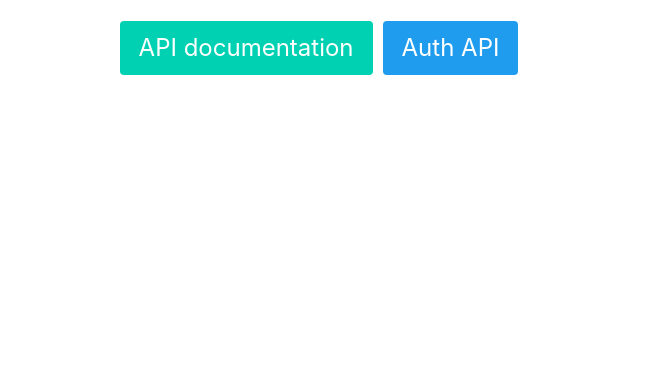
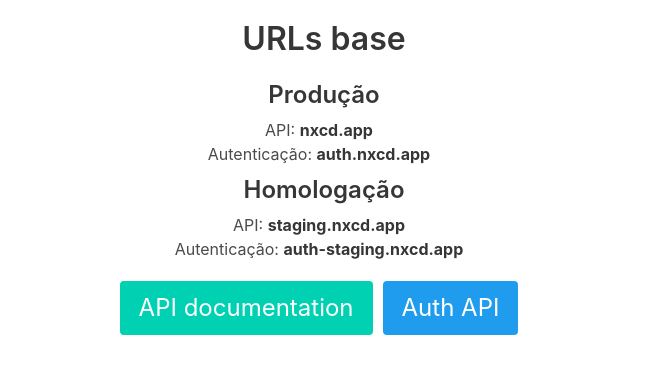
Before and after one commit to nxcd/docs, a plain HTML site: page index.html in a window 1280 px wide. Shown: the part 163-536 px from the top of the page, without its empty margins (316-964 px from the left). Drawn offline with nearby package versions, Linux system fonts and the light colour scheme.

Commit message:
Add base urls

```diff
--- a/index.html
+++ b/index.html
@@ -22,6 +22,18 @@
       height: 100px;
       margin-left: 150px;
     }
+
+    .base-urls {
+      margin-bottom: 20px;
+    }
+
+    .base-urls ul {
+      margin-bottom: 10px;
+    }
+
+    .base-urls h4 {
+      margin-bottom: 10px !important;
+    }
   </style>
 </head>
 
@@ -29,7 +41,20 @@
   <main class="has-text-centered">
     <a href="https://nxcd.com.br" target="_blank"><img src="./assets/nextcode.svg" alt="Nextcode logo" class="logo"></a>
     <h1 class="title is-1">Nextcode Documentation</h1>
-    <ul class="is-flex">
+    <div class="base-urls">
+      <h3 class="title is-3">URLs base</h3>
+      <h4 class="title is-4">Produção</h4>
+      <ul>
+        <li>API: <strong>nxcd.app</strong></li>
+        <li>Autenticação: <strong>auth.nxcd.app</strong></li>
+      </ul>
+      <h4 class="title is-4">Homologação</h4>
+      <ul>
+        <li>API: <strong>staging.nxcd.app</strong></li>
+        <li>Autenticação: <strong>auth-staging.nxcd.app</strong></li>
+      </ul>
+    </div>
+    <ul class=" is-flex">
       <li><a class="button is-primary is-large" href="./dist/api.html" target="_blank">API documentation</a></li>
       <li><a class="button is-info is-large" href="./dist/auth.html" target="_blank">Auth API</a></li>
     </ul>
```
